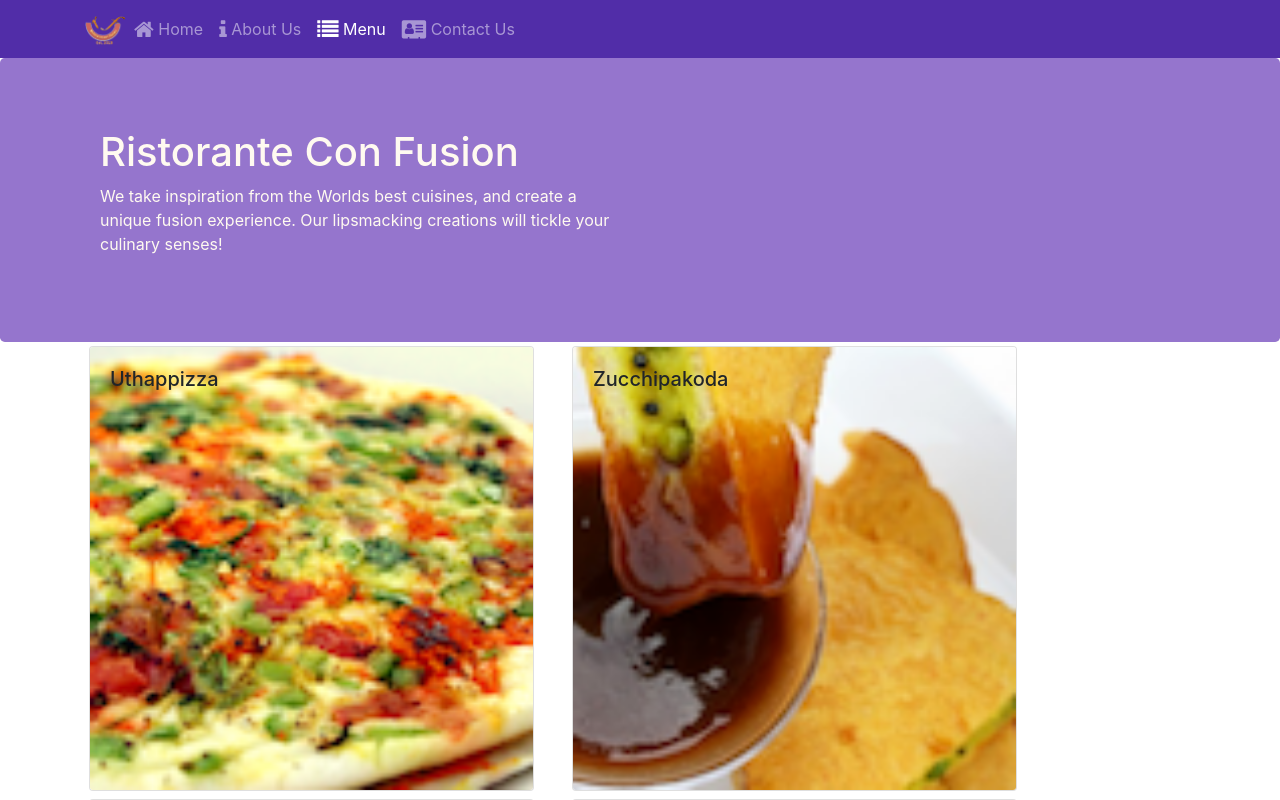
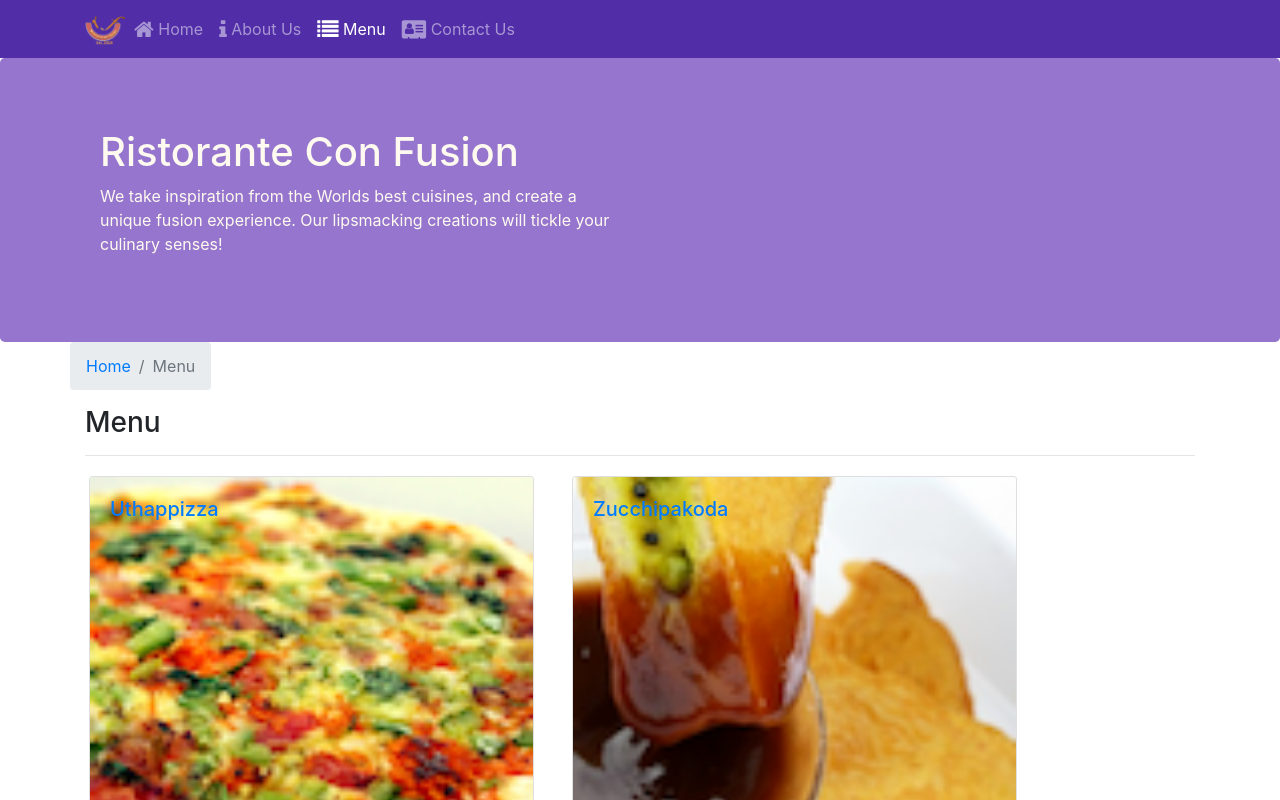
Before and after one commit to nisharox95/React-app, a React (Create React App) app: page /menu in a window 1280 px wide. Shown: the top 800 px of the page. Built offline with nearby package versions, Linux system fonts and the light colour scheme.

Commit message:
Single Page Applications Part 2

```diff
--- a/src/components/ContactComponent.js
+++ b/src/components/ContactComponent.js
@@ -1,8 +1,20 @@
 import React from 'react';
+import {Breadcrumb, BreadcrumbItem} from 'reactstrap';
+import { Link } from 'react-router-dom';
 
 function Contact(props) {
     return(
         <div className="container">
+        <div className="row">
+          <Breadcrumb>
+            <BreadcrumbItem><Link to='/home'>Home</Link></BreadcrumbItem>
+            <BreadcrumbItem active>Contact Us</BreadcrumbItem>
+          </Breadcrumb>
+          <div className="col-12">
+            <h3>Contact Us</h3>
+            <hr />
+          </div>
+        </div>
             <div className="row row-content">
                 <div className="col-12">
                 <h3>Location Information</h3>
--- a/src/components/DishDetailComponent.js
+++ b/src/components/DishDetailComponent.js
@@ -1,6 +1,6 @@
   import React from 'react';
-  import { Card, CardImg, CardText, CardBody, CardTitle } from 'reactstrap';
-
+  import { Card, CardImg, CardText, CardBody, CardTitle, Breadcrumb, BreadcrumbItem } from 'reactstrap';
+  import { Link } from 'react-router-dom';
 
       function RenderDish({dish}) {
              return (
@@ -22,12 +22,12 @@
               <div className="col-12 col-md-5 m-1">
               <h4>Comments</h4>
               <ul className="list-unstyled">
-              {comments.map((c) => {
+              {comments.map((comments) => {
                 return (
-                  <li key={c.id}>
-                  <p>{c.comment}</p>
-                  <p>-- {c.author}, {new Intl.DateTimeFormat('en-US',
-                  {year:'numeric', month:'short',day:'2-digit'}).format(new Date(Date.parse(c.date)))}</p>
+                  <li key={comments.id}>
+                  <p>{comments.comment}</p>
+                  <p>-- {comments.author}, {new Intl.DateTimeFormat('en-US',
+                  {year:'numeric', month:'short',day:'2-digit'}).format(new Date(Date.parse(comments.date)))}</p>
                   </li>
                 );
               })
@@ -43,17 +43,25 @@
             }
 
         const DishDetail =(props) => {
-          const selectedDish = props.dish;
-          if(selectedDish == null) {
+          if(props.dish == null) {
             return (
             <div></div>
           )
           }
           return (
             <div className="container">
+            <div className="row">
+              <Breadcrumb>
+                <BreadcrumbItem><Link to='/menu'>Menu</Link></BreadcrumbItem>
+                <BreadcrumbItem active>{props.dish.name}</BreadcrumbItem>
+              </Breadcrumb>
+              <div className="col-12">
+                <h3>{props.dish.name}</h3>
+              </div>
+            </div>
               <div className="row">
-             <RenderDish dish = {selectedDish} />
-              <RenderComments comments = {selectedDish.comments} />
+             <RenderDish dish = {props.dish} />
+              <RenderComments comments = {props.comments} />
               </div>
               </div>
           );
--- a/src/components/MainComponent.js
+++ b/src/components/MainComponent.js
@@ -34,12 +34,21 @@
       );
     }
 
+    const DishWithId = ({match}) => {
+      return(
+        <DishDetail dish={this.state.dishes.filter((dish) => dish.id === parseInt(match.params.dishId,10))[0]}
+        comments={this.state.comments.filter((comment) => comment.dishId === parseInt(match.params.dishId,10))}
+        />
+      );
+    }
+
     return (
       <div>
         <Header />
         <Switch>
           <Route path="/home" component={HomePage} />
           <Route exact path="/menu" component={() => <Menu dishes={this.state.dishes} /> } />
+          <Route path="/menu/:dishId" component={DishWithId} />
           <Route exact path="/contactus" component={Contact} />
           <Redirect to="/home" />
         </Switch>
--- a/src/components/MenuComponent.js
+++ b/src/components/MenuComponent.js
@@ -1,13 +1,16 @@
   import React from 'react';
-  import { Card, CardImg, CardImgOverlay, CardTitle } from 'reactstrap';
+  import { Card, CardImg, CardImgOverlay, CardTitle, Breadcrumb, BreadcrumbItem } from 'reactstrap';
+  import { Link } from 'react-router-dom';
 
       function RenderMenuItem({dish, onClick}) {
         return(
-          <Card onClick={() => onClick(dish.id)}>
-            <CardImg width="100%" src={dish.image} alt={dish.name} />
-            <CardImgOverlay>
-              <CardTitle>{dish.name}</CardTitle>
-            </CardImgOverlay>
+          <Card>
+            <Link to ={`/menu/${dish.id}`}>
+              <CardImg width="100%" src={dish.image} alt={dish.name} />
+              <CardImgOverlay>
+                <CardTitle>{dish.name}</CardTitle>
+              </CardImgOverlay>
+            </Link>
           </Card>
         );
       }
@@ -16,13 +19,23 @@
         const menu = props.dishes.map((dish) => {
             return (
               <div key={dish.id} className="col-12 col-md-5 m-1">
-                <RenderMenuItem dish={dish} onClick={props.onClick}/>
+                <RenderMenuItem dish={dish}/>
               </div>
             );
         });
 
         return (
           <div className="container">
+            <div className="row">
+              <Breadcrumb>
+                <BreadcrumbItem><Link to='/home'>Home</Link></BreadcrumbItem>
+                <BreadcrumbItem active>Menu</BreadcrumbItem>
+              </Breadcrumb>
+              <div className="col-12">
+                <h3>Menu</h3>
+                <hr />
+              </div>
+            </div>
             <div className="row">
                   {menu}
             </div>
```
